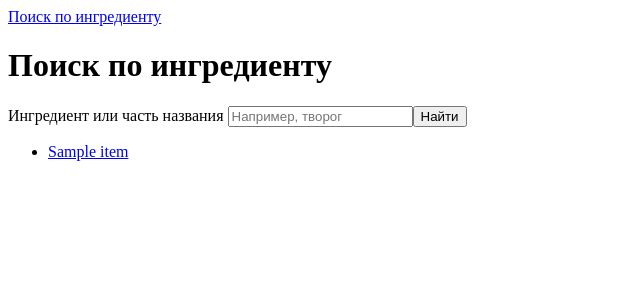
After one commit to punchiq/recipe-handbook-flask, a Python web app: template templates/search.html in a window 1280 px wide. The commit adds this page. Shown: the top 300 px of the page, without its empty margins (0-640 px from the left). Run offline with Jinja, Linux system fonts and the light colour scheme; the template is opened without the code that fills it: most values are stand-ins (such as "Sample title", 1, 10 or a date in 2020).

Commit message:
feat(ingredients): найти блюда по составу

```diff
--- a/templates/base.html
+++ b/templates/base.html
@@ -3,6 +3,6 @@
 <head><meta charset="utf-8"><meta name="viewport" content="width=device-width, initial-scale=1">
 <title>{% block title %}Рецептурный справочник{% endblock %}</title></head>
 <body>
-<header><a href="/">Рецептурный справочник</a></header>
+<header><nav><a href="/ingredients">Поиск по ингредиенту</a></nav></header>
 <main>{% block content %}{% endblock %}</main>
 </body></html>
--- /dev/null
+++ b/templates/search.html
@@ -0,0 +1,9 @@
+{% extends "base.html" %}
+{% block title %}Поиск по ингредиенту{% endblock %}
+{% block content %}
+<h1>Поиск по ингредиенту</h1>
+<form method="get"><label for="q">Ингредиент или часть названия</label>
+<input id="q" name="q" value="{{ query }}" placeholder="Например, творог"><button>Найти</button></form>
+<ul>{% for item in items %}<li><a href="{{ url_for('detail', slug=item.slug) }}">{{ item.title }}</a></li>
+{% else %}<li>Рецептов с таким ингредиентом пока нет.</li>{% endfor %}</ul>
+{% endblock %}
```
Also changed, not shown: ingredients.py (added, +17 -0 lines).
